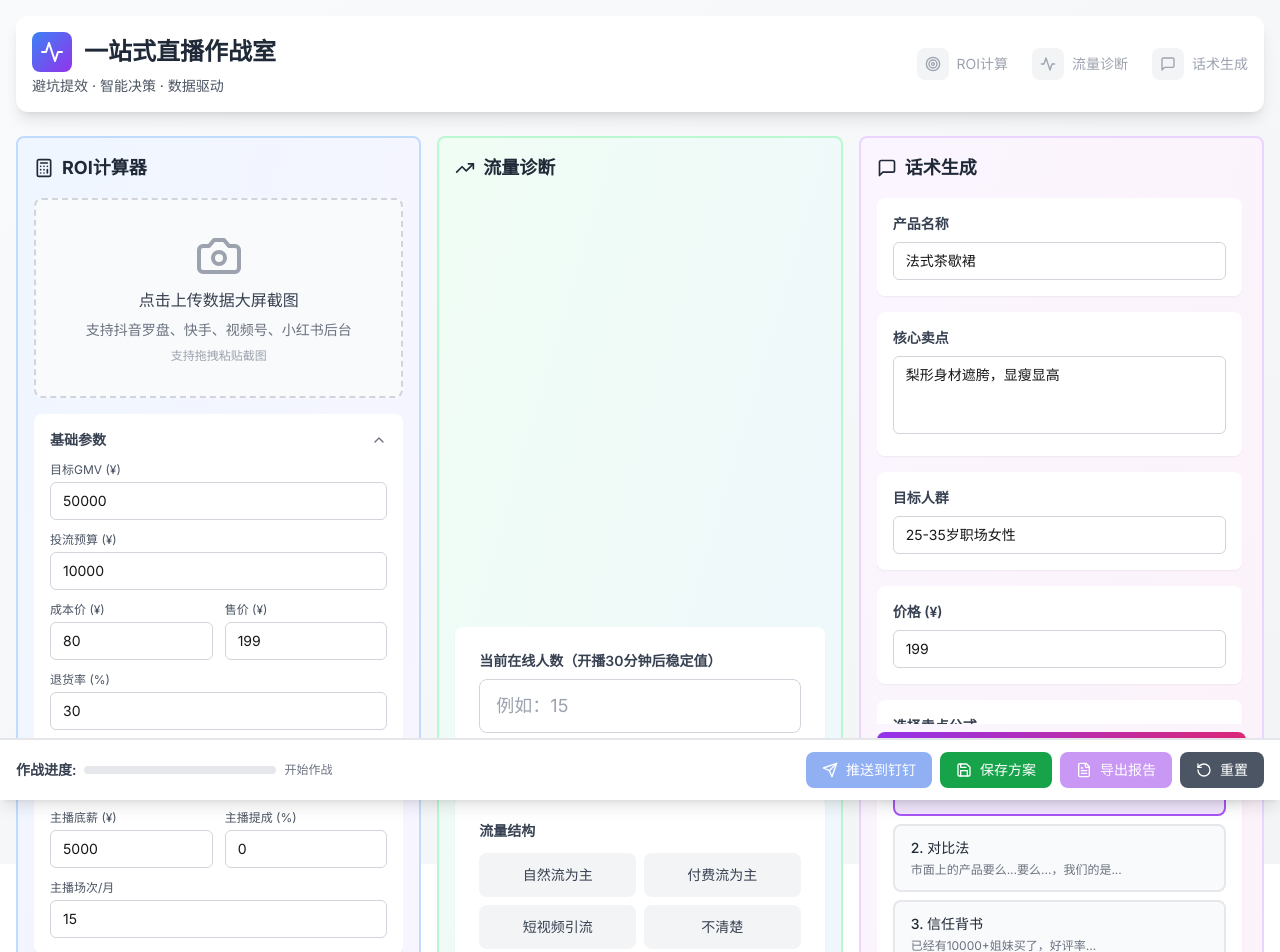
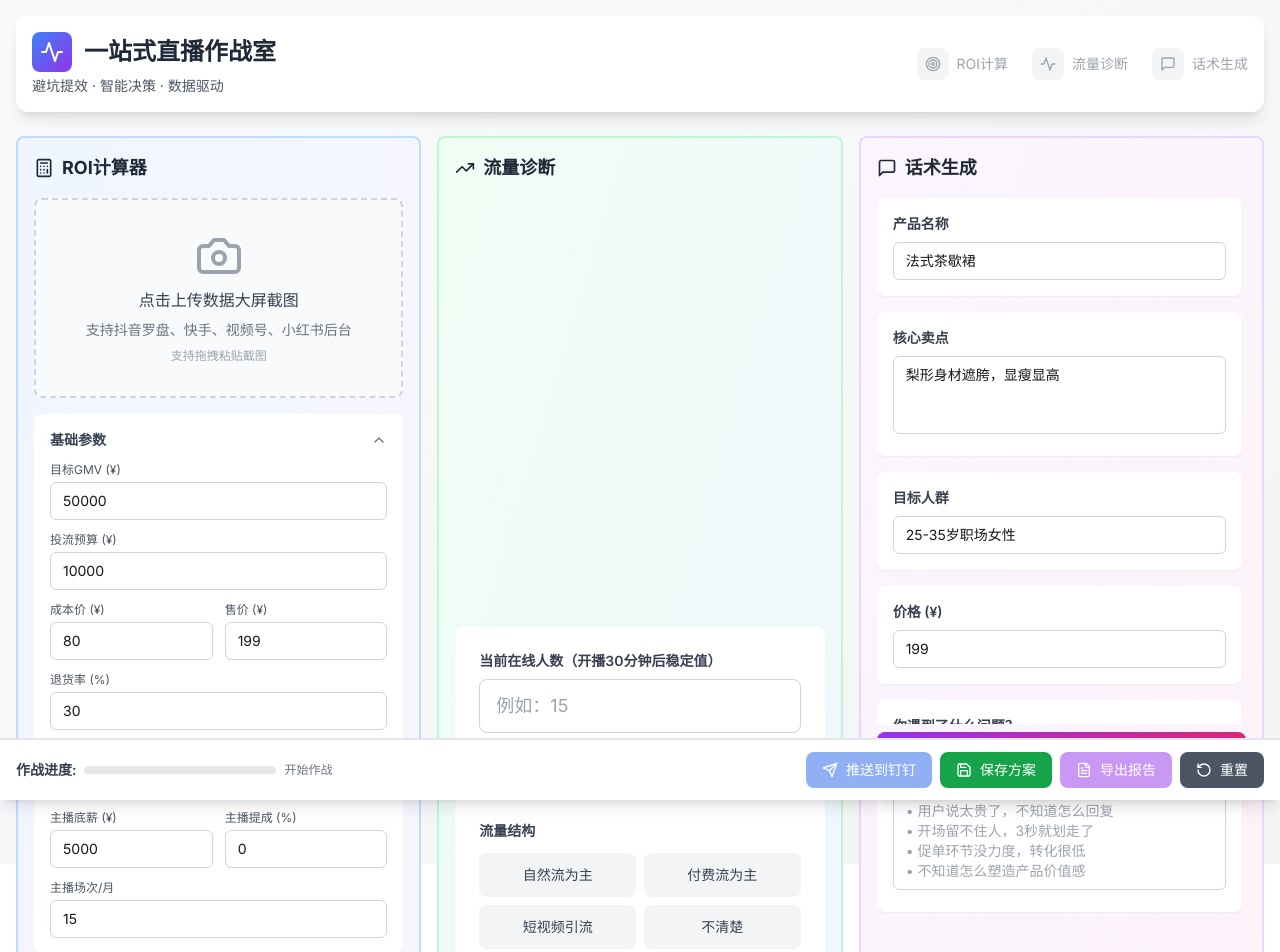
Before and after one commit to yanzhenchan168-png/live-battle-room, a Next.js app: page / in a window 1280 px wide. Shown: the top 952 px of the page. Built offline with nearby package versions, Linux system fonts and the light colour scheme.

Commit message:
feat: 话术生成支持用户自定义问题输入
- 新增userScriptQuestion字段，支持用户描述具体话术困难
- 替换公式选择为开放式问题输入框
- 提交给Bot时携带用户问题，实现针对性话术优化

```diff
--- a/src/components/ScriptPanel.tsx
+++ b/src/components/ScriptPanel.tsx
@@ -31,6 +31,7 @@
   const [showChat, setShowChat] = useState(false);
   const [messages, setMessages] = useState<Message[]>([]);
   const [userInput, setUserInput] = useState('');
+  const [userScriptQuestion, setUserScriptQuestion] = useState('');
 
   const handleGenerate = async () => {
     if (!productName || !sellingPoint) {
@@ -64,6 +65,7 @@
         traffic_level: trafficData?.online_count || 0,
         formula_id: selectedFormula,
         roi_target: roiData?.results?.target_roi || 3.5,
+        user_question: userScriptQuestion,
       };
 
       const response = await cozeClient.sendCommand('/script_gen', payload);
@@ -159,6 +161,7 @@
       traffic_level: trafficData?.online_count || 0,
       formula_id: selectedFormula,
       roi_target: roiData?.results?.target_roi || 3.5,
+      user_question: userScriptQuestion,
     };
 
     try {
@@ -421,36 +424,23 @@
         </div>
 
         <div className="bg-white p-4 rounded-lg shadow-sm">
-          <label className="block text-sm font-semibold text-gray-700 mb-3">
-            选择卖点公式
+          <label className="block text-sm font-semibold text-gray-700 mb-2">
+            你遇到了什么问题？
           </label>
-          <div className="space-y-2">
-            {SELLING_FORMULAS.map((formula) => (
-              <button
-                key={formula.id}
-                onClick={() => setSelectedFormula(formula.id)}
-                className={`w-full px-4 py-3 rounded-lg text-left transition-all ${
-                  selectedFormula === formula.id
-                    ? 'bg-purple-100 border-2 border-purple-500'
-                    : 'bg-gray-50 border-2 border-gray-200 hover:border-purple-300'
-                }`}
-              >
-                <div className="flex items-center justify-between">
-                  <div>
-                    <div className="font-medium text-sm text-gray-800">
-                      {formula.id}. {formula.name}
-                    </div>
-                    <div className="text-xs text-gray-500 mt-1">
-                      {formula.preview}
-                    </div>
-                  </div>
-                  {selectedFormula === formula.id && (
-                    <Check className="w-5 h-5 text-purple-600" />
-                  )}
-                </div>
-              </button>
-            ))}
-          </div>
+          <p className="text-xs text-gray-500 mb-3">
+            描述你在话术上遇到的困难，AI会针对性优化
+          </p>
+          <textarea
+            value={userScriptQuestion}
+            onChange={(e) => setUserScriptQuestion(e.target.value)}
+            placeholder="例如：
+• 用户说太贵了，不知道怎么回复
+• 开场留不住人，3秒就划走了
+• 促单环节没力度，转化很低
+• 不知道怎么塑造产品价值感"
+            rows={5}
+            className="w-full px-3 py-2 border border-gray-300 rounded-md text-sm focus:ring-2 focus:ring-purple-500 focus:border-transparent resize-none"
+          />
         </div>
 
         {trafficData && (
```
